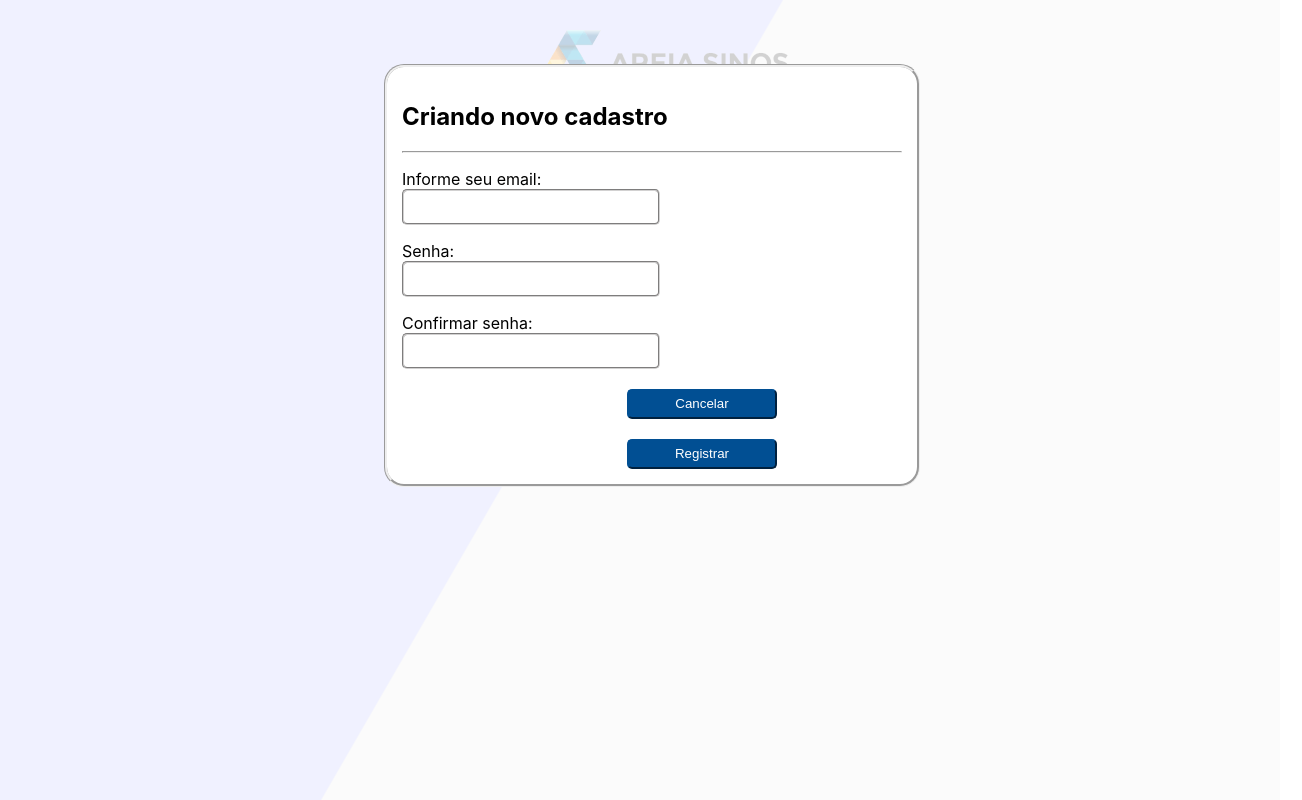
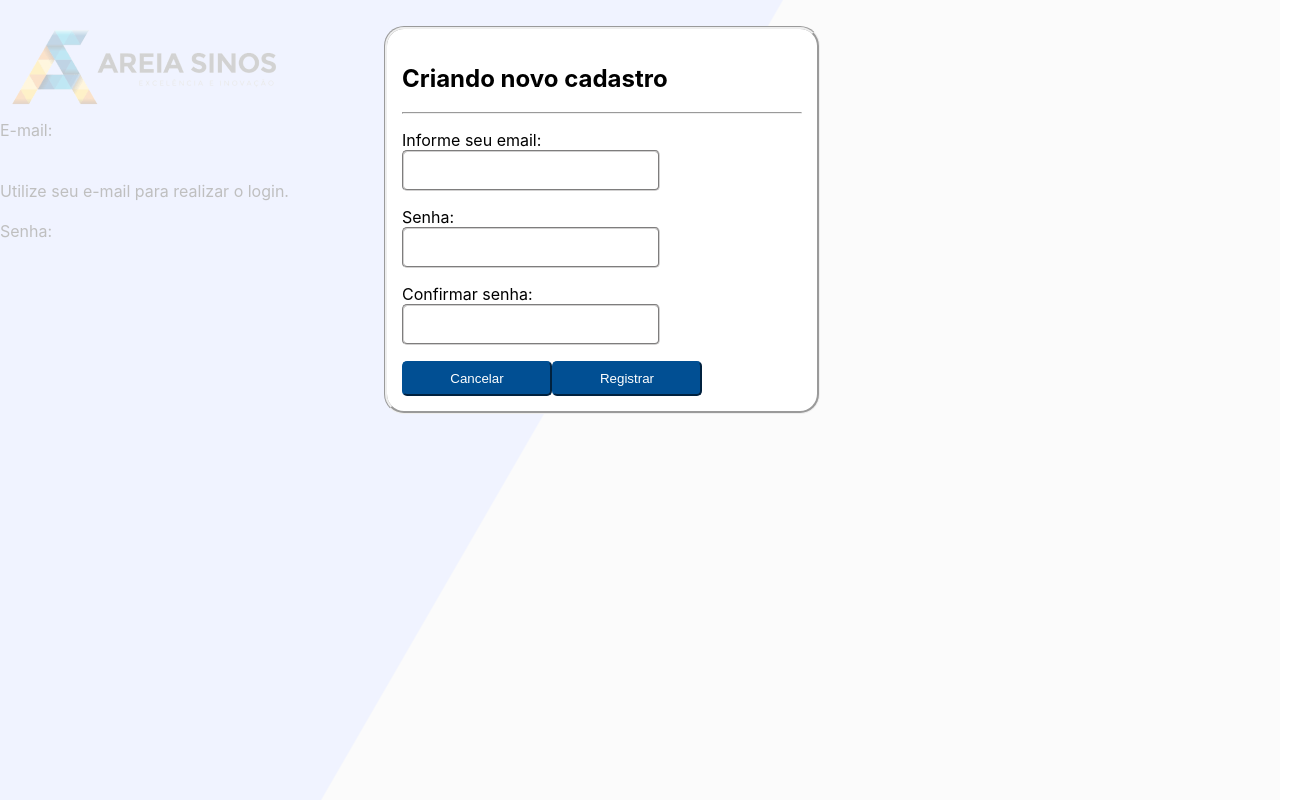
Before and after one commit to ClaitonBarchet/WSN, a React (Create React App) app in the folder websystemnow/: page / in a window 1280 px wide. Both pictures are taken after a click on the button "Crie sua conta aqui". Shown: the whole page, 1302 px wide, since content can reach past the window. Built offline with nearby package versions, Linux system fonts and the light colour scheme.

Commit message:
ajuste css form

```diff
--- a/websystemnow/src/pages/login/Login.css
+++ b/websystemnow/src/pages/login/Login.css
@@ -1,12 +1,12 @@
 
 /* FORMULARIO LOGIN */
 body {
-    background:linear-gradient(120deg, #c2c6ff 44.9%, #eeeeee 45%)  fixed;
+    background:linear-gradient(120deg, #c2ceff 44.9%, #eeeeee 45%)  fixed;
     /* background:linear-gradient(120deg, #4c79d34d 44.9%, #eeeeee 45%) no-repeat fixed; */
 }
 .form-login {
-    width: 50%;
-    margin: 0% 40%;
+    /* padding: 15px 15px 15px 15px; */
+    /* width: 50%; */
 }
 
 /* INPUTS - TEXTBOX */
@@ -15,16 +15,10 @@ body {
     border-style: groove;
     border-radius: 5px;
     border-color: rgb(210, 209, 209);
-    height: 30px;
+    height: 35px;
     width: 250px;
     font-size: 18px;
 }
-
-/* .text-login {
-    color: #ffffff;
-    font-size: 18px;
-    font-weight: 500;
-} */
 
 /* BOTÃO ENTRAR */
 .button-basic {
@@ -32,9 +26,8 @@ body {
     border-color: #014F93;
     background-color: #014F93;
     color: #ffffff;
-    height: 30px;
+    height: 35px;
     width: 150px;
-    margin: 0 45%;
 }
 .button-basic:hover {
     border-color: #f6ca47;
@@ -42,22 +35,12 @@ body {
     color: #ffffff;
 }
 
-/* #button-submit {
-    border-radius: 5px;
-    background-color: #014F93;
-    color: #ffffff;
-    width: 100%;
-    margin: 0 25%;
-    border-color: rgb(210, 209, 209);
-} */
-
 /* BOTÃO CRIAR CONTA */
 .button-criar-conta {
     border-radius: 5px;
     background-color: white;
     height: 30px;
     width: 150px;
-    margin: 0 45%;
     border-color: rgb(210, 209, 209);
 }
 .button-criar-conta:hover {
@@ -67,11 +50,11 @@ body {
 
 /* FORMULÁRIO MODAL */
 .modal-style {
-    width: 50%;
-    margin: 5% 30% 25%;
+    width: 400px;
+    margin: 2% 30% 25%;
     max-width: 500px;
     background-color: white;
     padding: 15px 15px 15px 15px;
     border-radius: 20px;
-    border-style:groove;
+    border-style: groove;
 }
--- a/websystemnow/src/pages/login/Login.js
+++ b/websystemnow/src/pages/login/Login.js
@@ -1,4 +1,4 @@
-import React, {useState, useEffect} from 'react';
+import React, {useState} from 'react';
 import styles from "../login/Login.css";
 import imagens from "../../imagens/Logo ft black.png";
 import Modal from 'react-modal';
@@ -18,48 +18,33 @@ Modal.setAppElement("#root");
     }
 
   return (
-    // <div className={styles.Login} class="container">
-    // <div className="Container">
-    <div>
       <body>
       <div class="row vh-100">
         <form  id="login-form" action="home.html" class="form-login">
+
           <div class="d-flex justify-content-center my-5 flex-column">
-            <div class="container">
-              <div class="text-cente mb-3">
             {/* https://pt.stackoverflow.com/questions/309953/como-inserir-imagem-usando-react-js */}
             <img src={imagens} alt="logo sinos"></img>
           </div>
 
-              <div class="mb-4">
-                <label for="exampleInputEmail1">E-mail:</label>
+            <div align="left" class="mb-3">E-mail:</div>
+              <div align="center">
+              <input type="email" class="input-basic" id="email-login-input"/>
+              </div>
+            <div align="left" class="mb-3">Utilize seu e-mail para realizar o login.</div>
             <br></br>
-                  <input type="email" class="input-basic" id="email-login-input" aria-describedby="emailHelp"/>
-                <div id="emailHelp" class="form-text">Utilize seu e-mail para realizar o login.</div>
-              </div>
-              <p></p>
-              <div class="mb-4">
-                <label for="exampleInputPassword1">Senha:</label>
-                <br></br>
+            <div align="left" class="mb-3" for="exampleInputPassword1">Senha:</div>
+            <div align="center">
             <input type="password" class="input-basic" id="password-login-input"/>
             </div>
-              <div class="mb-4 form-check">
-                  {/* <input type="checkbox" class="form-check-input" id="exampleCheck1"/> */}
-                {/* <label class="form-check-label" for="exampleCheck1">Permanecer logado.</label> */}
-              </div>
+        </form>
 
-              <div class="row">
-                <div class="col">
-                </div>
-              </div>
-            </div>
-          </div>
-        </form>
+          <div align="center">
             <p></p>
             <button type="module" class="btn button-basic">Entrar</button>
             <p></p>
             <button class="btn button-criar-conta" onClick={openModal}>Crie sua conta aqui</button>
-
+          </div>
       </div>
 
         <div className = "modal">
@@ -71,9 +56,8 @@ Modal.setAppElement("#root");
           // overLayClassName="modal-overlay"
           className="modal-style"
         >
-
               <h2>Criando novo cadastro</h2>
-              <hr />
+              <hr/>
               <p></p>
                 <label>Informe seu email:</label>
                 <br></br>
@@ -86,19 +70,18 @@ Modal.setAppElement("#root");
                 <label>Confirmar senha:</label>
                 <br></br>
                 <input type="password" class="input-basic" id="password-login-input"/>
-              <div class="row">
-                <br></br>
+              <p></p>
+
+              <div class="mb-3">
+                <div>
                     <button class="btn button-basic" onClick={closeModal}>Cancelar</button>
-                  <br></br>
-                  <br></br>
                     <button class="btn button-basic">Registrar</button>
-
+                </div>
               </div>
 
         </Modal>
         </div>
       </body>
-    </div>
   )
 
 }
```
Lines whose indentation alone changed are shown as unchanged.
